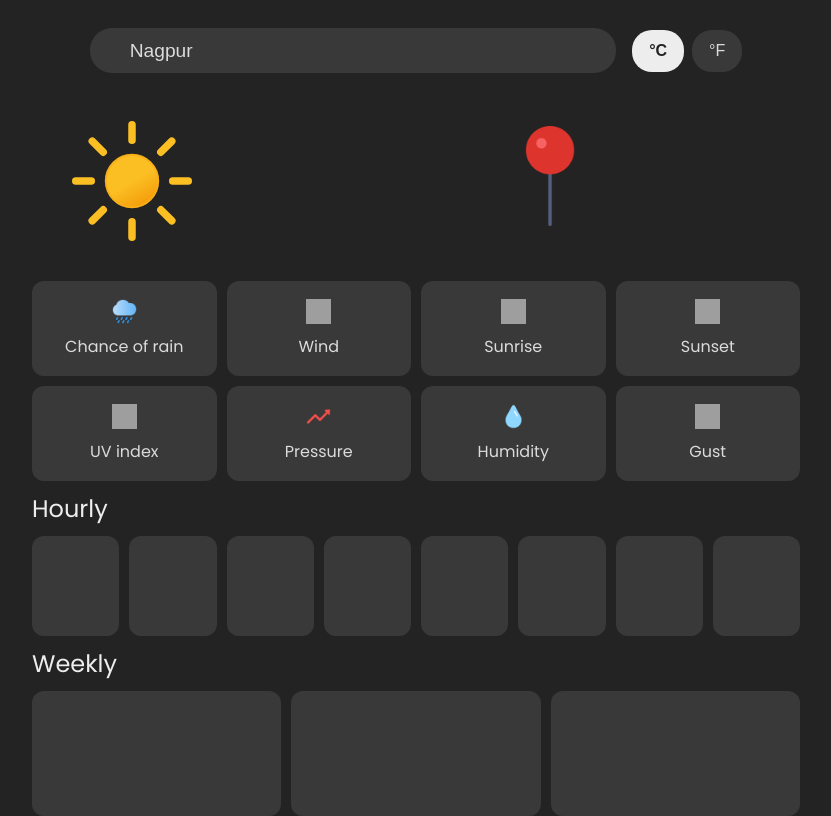
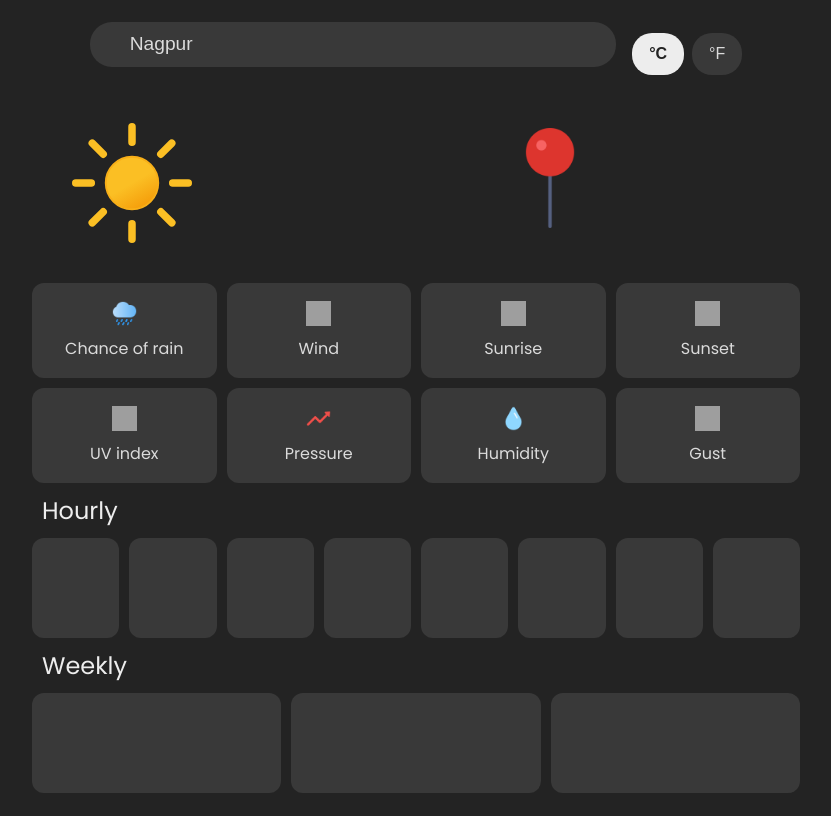
Before and after one commit to Dewanshu-Chirkhe/Weather-App, a website built with webpack: page src/index.html in a window 1280 px wide. Shown: the whole page, without its empty margins (224-1055 px from the left). Built offline with nearby package versions, Linux system fonts and the light colour scheme; no server answers; grey boxes are pictures that could not be loaded.

Commit message:
small css changes

```diff
--- a/src/style.css
+++ b/src/style.css
@@ -44,10 +44,10 @@ section {
     justify-content: center;
     gap: 1rem;
     padding: 0.5rem;
+    margin-top: 5px;
 }
 
 .search-bar {
-    margin-top: 20px;
     width: 70%;
     display: flex;
     align-items: center;
@@ -173,20 +173,6 @@ section {
     font-size: 1.2rem;
 }
 
-/* details */
-.details > span {
-    color: var(--primary-light);
-    font-weight: 400;
-    font-size: x-large;
-    display: inline-block;
-    margin: 10px 0;
-}
-
-.hourly-details > .card > img {
-    width: 60%;
-    height: 60%;
-}
-
 /* weather-details */
 .weather-details {
     display: grid;
@@ -207,6 +193,20 @@ section {
     color: var(--text);
 }
 
+/* details */
+.details > span {
+    color: var(--primary-light);
+    font-weight: 400;
+    font-size: x-large;
+    display: inline-block;
+    margin: 10px;
+}
+
+.hourly-details > .card > img {
+    width: 50%;
+    height: 50%;
+}
+
 /* hourly-details */
 .hourly-details {
     display: grid;
@@ -224,7 +224,7 @@ section {
     grid-template-columns: repeat(3, 1fr);
     grid-template-rows: repeat(1, 1fr);
     gap: 10px;
-    height: 125px;
+    height: 100px;
     margin-top: 0%;
     color: var(--text);
 }
```
Also changed, not shown: dist/bundle.js.
